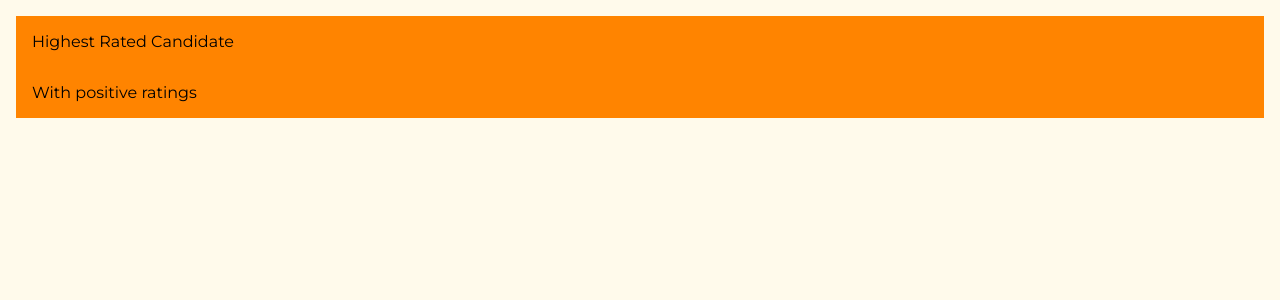
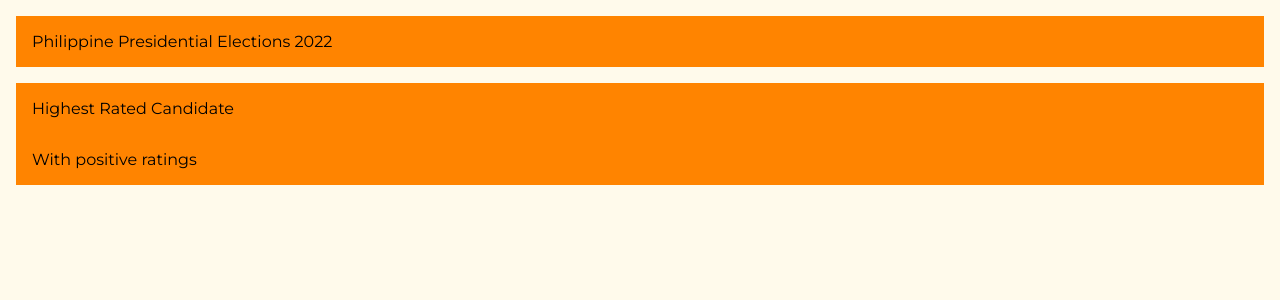
Before and after one commit to AceBurgundy/PulsePoll, a Flask app: page / in a window 1280 px wide. Shown: the top 300 px of the page. Run offline with Flask 3, Linux system fonts and the light colour scheme; data that the repository does not hold is empty; some libraries are stand-ins or nearby versions.

Commit message:
Added candidate polling title.

```diff
--- a/Engine/index/static/index/index.css
+++ b/Engine/index/static/index/index.css
@@ -91,6 +91,13 @@ img {
     }
 }
 
+#title {
+    background-color: var(--Primary);
+    margin: 1rem;
+    margin-bottom: 0;
+    padding: 1rem;
+}
+
 #possible-winner {
     display: flex;
     flex-direction: column;
--- a/Engine/index/templates/index/index.html
+++ b/Engine/index/templates/index/index.html
@@ -9,6 +9,7 @@
 
 <!-- {# main #} -->
 {% block candidates -%}
+<div id="title">{{ title }}</div>
 <section id="possible-winner">
     Highest Rated Candidate
     <div id="possible-winner-name"></div>
--- a/Engine/index/views.py
+++ b/Engine/index/views.py
@@ -14,4 +14,4 @@ def _index():
         render_template: Rendered HTML template with necessary data.
     """
 
-    return render_template("index.html")
+    return render_template("index.html", title="Philippine Presidential Elections 2022")
```
Also changed, not shown: Engine/static/candidate_pictures/Bong-Bong-Marcos.webp.
